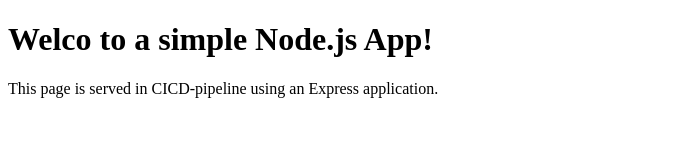
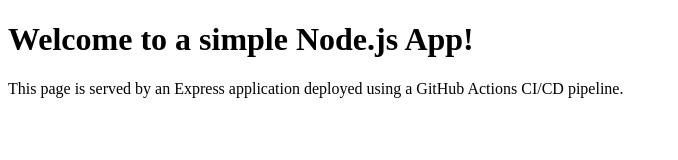
Before and after one commit to ssala71/cmpe131-08, a website: page index.html in a window 1280 px wide. Shown: the whole page, without its empty margins (0-678 px from the left). Drawn offline with Linux system fonts and the light colour scheme.

Commit message:
Changes Fixed

```diff
--- a/index.html
+++ b/index.html
@@ -8,8 +8,8 @@
 </head>
 <body>
     <div class="container">
-        <h1>Welco to a simple Node.js App! </h1>
-        <p>This page is served in CICD-pipeline using an Express application.</p>
+        <h1>Welcome to a simple Node.js App! </h1>
+        <p>This page is served by an Express application deployed using a GitHub Actions CI/CD pipeline.</p>
     </div>
 </body>
 </html>
```
